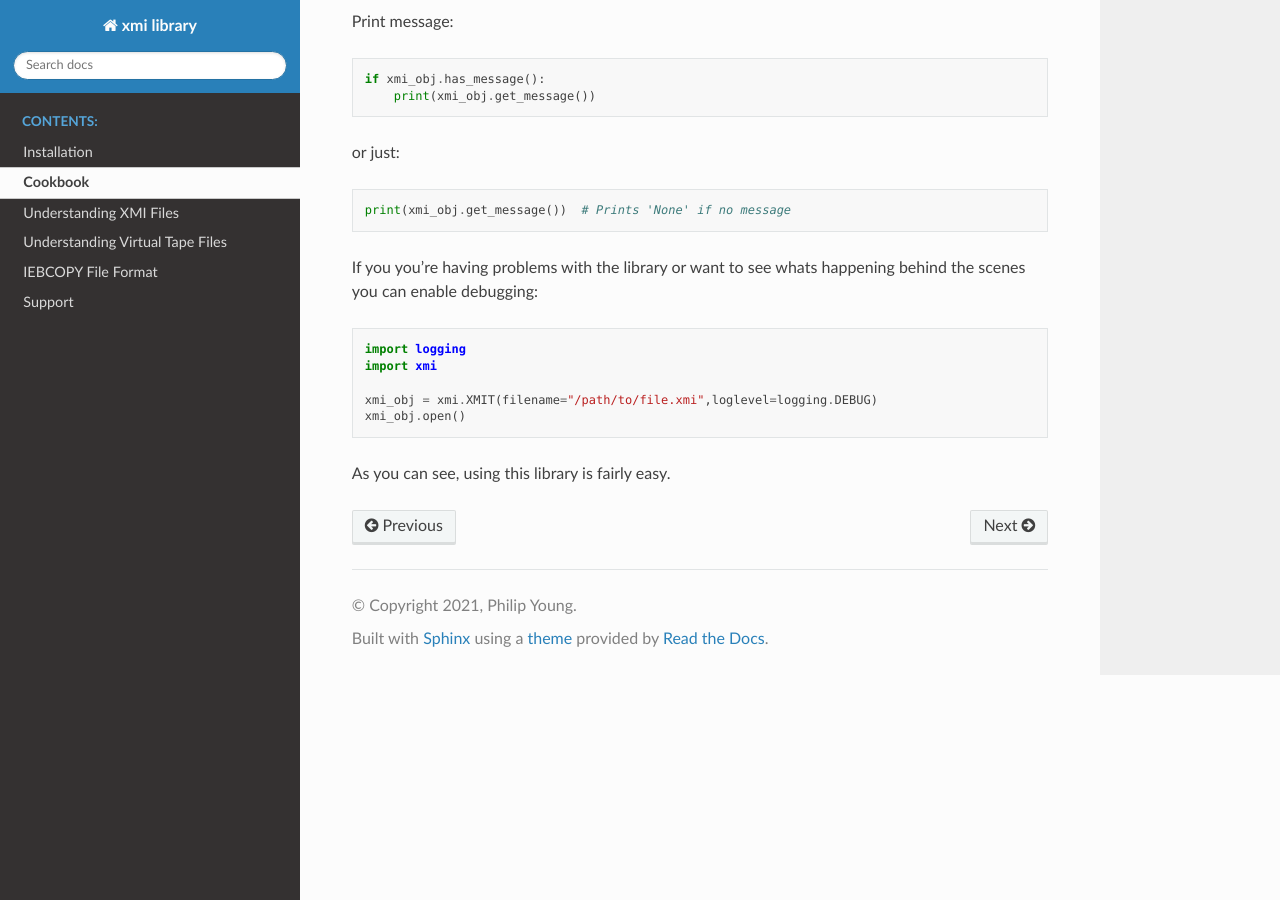
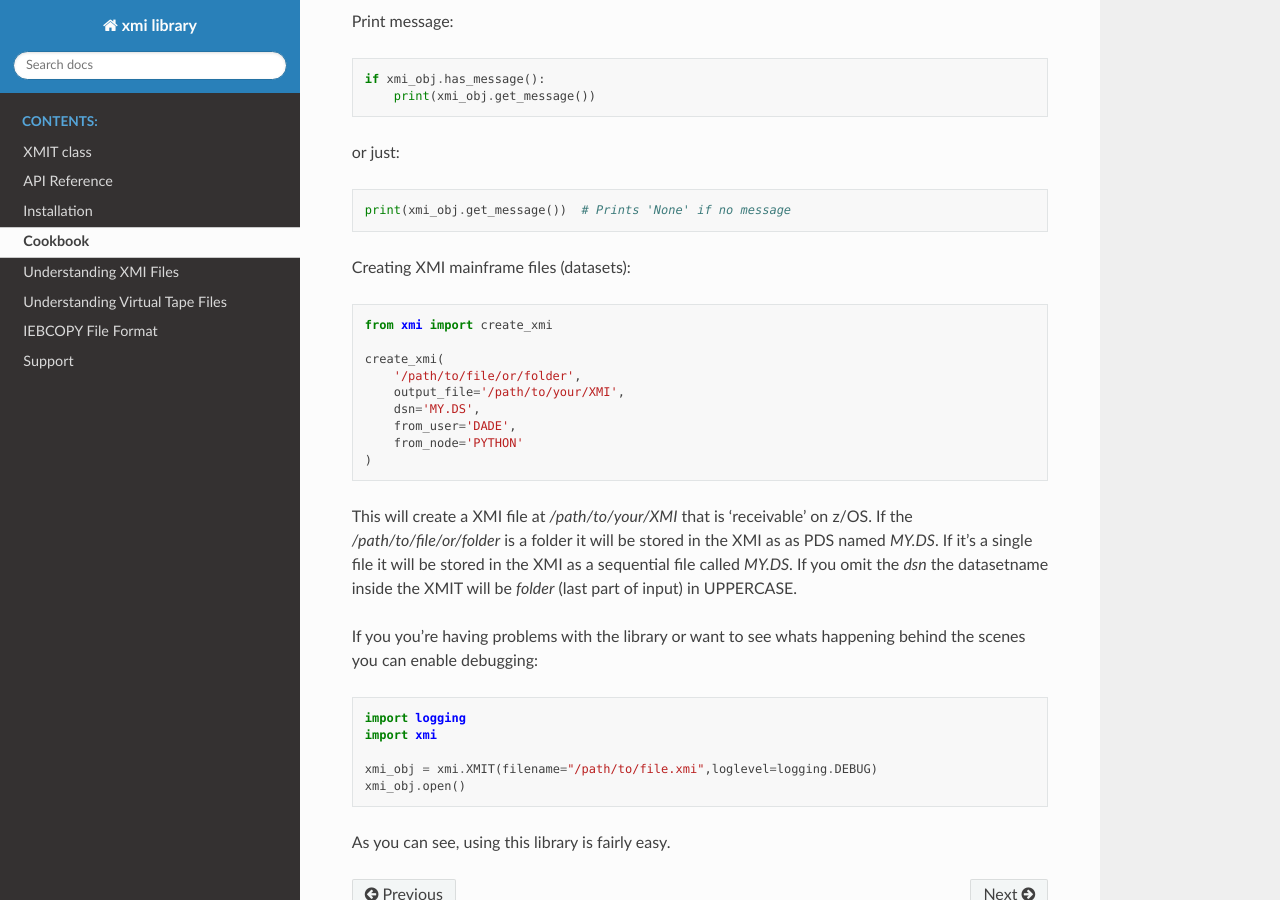
Before and after one commit to mainframed/xmi, a Sphinx documentation site: the page built from docs/cookbook.rst, in a window 1280 px wide and 900 px high, scrolled down 1050 px. Built offline with Sphinx 7.4.7 and the Read the Docs theme 3.1.0, drawn with Linux system fonts in a browser that asks for light colours.

```diff
--- a/docs/conf.py
+++ b/docs/conf.py
@@ -20,10 +20,10 @@ import sphinx_rtd_theme
 
 project = 'xmi library'
 copyright = '2021, Philip Young'
-author = 'Philip Young'
+author = 'Philip Young, Henri Kuiper'
 
 # The full version, including alpha/beta/rc tags
-release = '0.5'
+release = '0.6'
 
 
 # -- General configuration ---------------------------------------------------
--- a/docs/cookbook.rst
+++ b/docs/cookbook.rst
@@ -48,6 +48,25 @@ or just::
 
     print(xmi_obj.get_message())  # Prints 'None' if no message
 
+Creating XMI mainframe files (datasets)::
+
+    from xmi import create_xmi
+
+    create_xmi(
+        '/path/to/file/or/folder',
+        output_file='/path/to/your/XMI',
+        dsn='MY.DS',
+        from_user='DADE',
+        from_node='PYTHON'
+    )
+
+
+This will create a XMI file at `/path/to/your/XMI` that is 'receivable' on z/OS.
+If the `/path/to/file/or/folder`  is a folder it will be stored in the XMI as
+as PDS named `MY.DS`. If it's a single file it will be stored in the XMI as
+a sequential file called `MY.DS`. If you omit the `dsn` the datasetname
+inside the XMIT will be `folder` (last part of input) in UPPERCASE.
+
 If you you're having problems with the library or want to see whats happening
 behind the scenes you can enable debugging::
 
--- a/docs/index.rst
+++ b/docs/index.rst
@@ -3,7 +3,9 @@ xmi
 
 xmi is a python library developed to handle NETDATA (XMI) and virtual
 tape files (AWS and HET). It was developed to open and extract (unload)
-XMI/AWS/HET mainframe files.
+XMI/AWS/HET mainframe files. Recent updates have added the capability to
+generate XMI files from Python. Source can be a single level folder or
+a single file.
 
 Overview
 ------------------
--- a/xmi/__init__.py
+++ b/xmi/__init__.py
@@ -46,8 +46,8 @@ xmi Python Library
 # ARISING IN ANY WAY OUT OF THE USE OF THIS SOFTWARE, EVEN IF ADVISED OF THE
 # POSSIBILITY OF SUCH DAMAGE.
 
-__version__ = '0.5.9'
-__author__ = 'Philip Young'
+__version__ = '0.6.0'
+__author__ = 'Philip Young, Henri Kuiper'
 __license__ = "GPL"
 
 __xmi_version__ = __version__
```
Also changed, not shown: docs/xmi.rst (+20 -3 lines).
